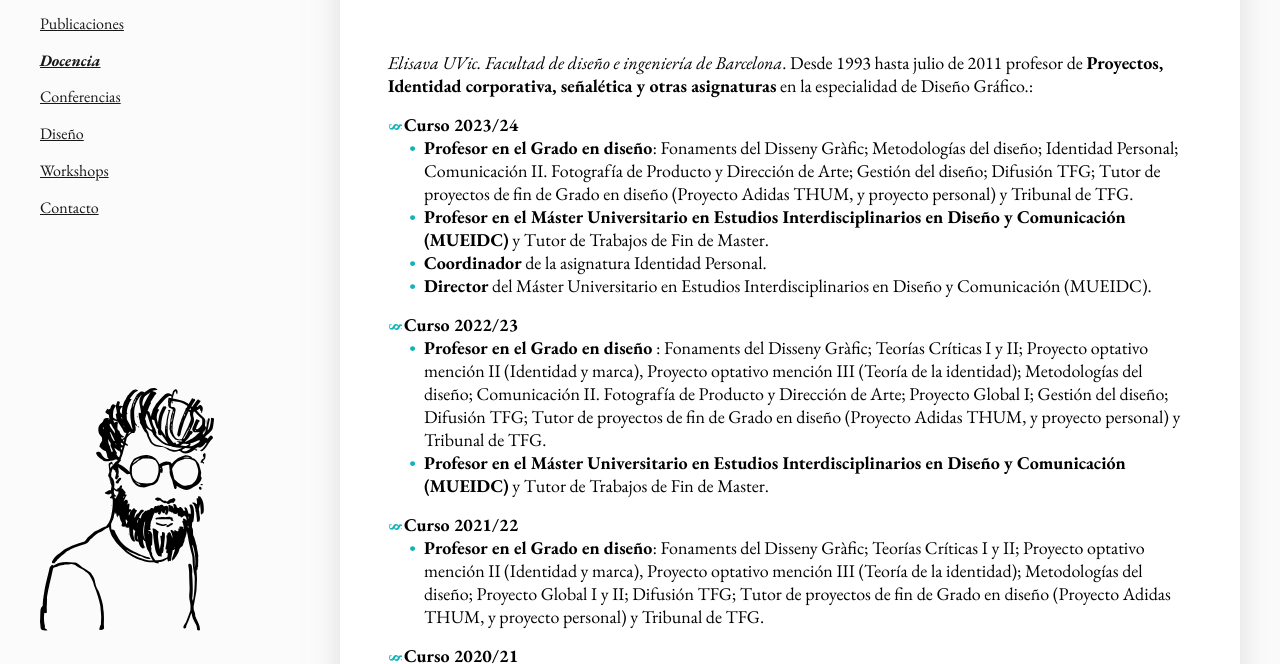
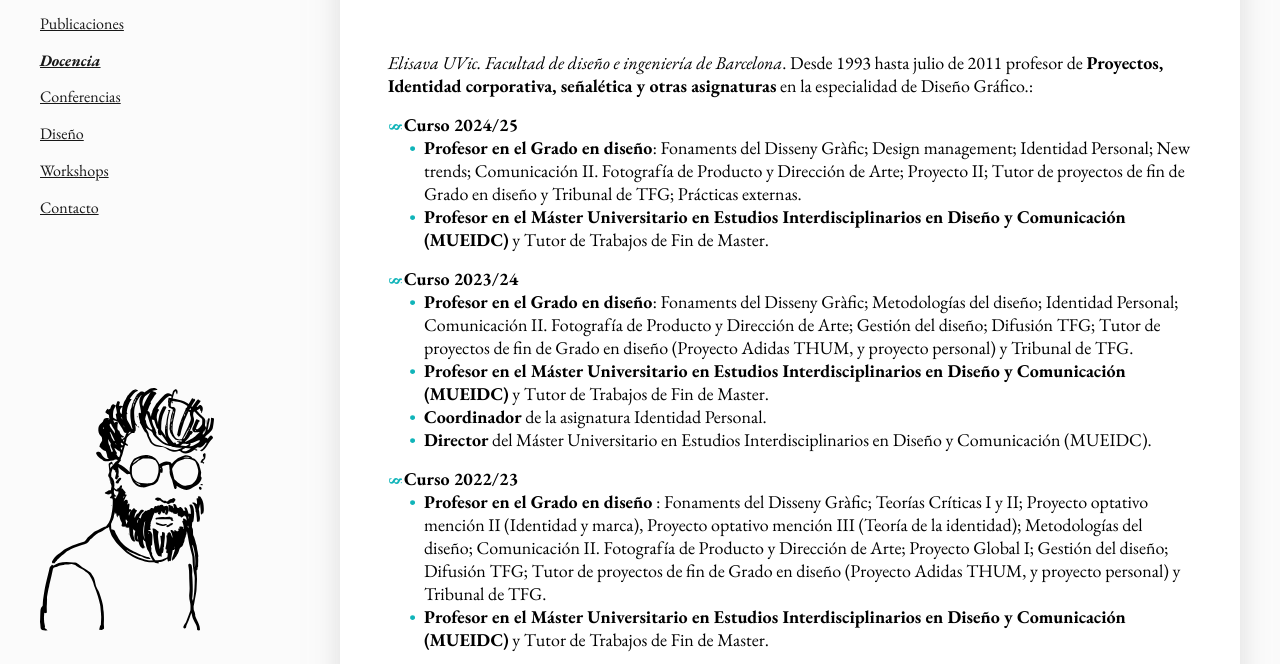
Before and after one commit to crisbusquets/lsd, an Astro site: page /docencia in a window 1280 px wide. Shown: the part 164-828 px from the top of the page. Built offline with nearby package versions, Linux system fonts and the light colour scheme; Astro itself is replaced by a stand-in of ours.

Commit message:
Update Docencia

```diff
--- a/src/pages/docencia.astro
+++ b/src/pages/docencia.astro
@@ -5,7 +5,7 @@ import clase from "../assets/resources/teaching/lluis-salles-docencia.jpg";
 import carteles from "../assets/resources/teaching/lluis-salles-jurat-cartells-festa-major.jpg";
 import creatusdominus from "../assets/resources/teaching/creatus-dominus-2016-2-lluis-salles.jpg";
 import logoElisava from "../assets/resources/logos/elisava.svg";
-import logoUAB from "../assets/resources/logos/uab.svg";
+import logoUAB from "../assets/resources/logos/uab2.svg";
 import logoIDEC from "../assets/resources/logos/idec.svg";
 import logoEAD from "../assets/resources/logos/ead.svg";
 import logoIED from "../assets/resources/logos/ied.svg";
@@ -31,6 +31,19 @@ const pageKeywords = "docencia universitaria, Elisava, UAB, diseño gráfico, br
     </p>
 
     <ul class="ornamental">
+      <li><strong>Curso 2024/25</strong></li>
+      <ul class="basic indent spacing">
+        <li>
+          <strong>Profesor en el Grado en diseño</strong>: Fonaments del Disseny Gràfic; Design management; Identidad
+          Personal; New trends; Comunicación II. Fotografía de Producto y Dirección de Arte; Proyecto II; Tutor de
+          proyectos de fin de Grado en diseño y Tribunal de TFG; Prácticas externas.
+        </li>
+        <li>
+          <strong
+            >Profesor en el Máster Universitario en Estudios Interdisciplinarios en Diseño y Comunicación (MUEIDC)</strong
+          > y Tutor de Trabajos de Fin de Master.
+        </li>
+      </ul>
       <li><strong>Curso 2023/24</strong></li>
       <ul class="basic indent spacing">
         <li>
@@ -279,7 +292,6 @@ const pageKeywords = "docencia universitaria, Elisava, UAB, diseño gráfico, br
   .logo-grid {
     margin: var(--section-content-medium-padding) 0 0 0;
     display: grid;
-    text-align: center;
     grid-template-columns: repeat(4, 1fr);
     grid-template-rows: repeat(2, 1fr);
     gap: var(--section-lateral-padding) 0;
@@ -288,6 +300,7 @@ const pageKeywords = "docencia universitaria, Elisava, UAB, diseño gráfico, br
       ". . . ."
       ". . . .";
     align-items: center;
+    justify-items: flex-end;
   }
 
   @media (max-width: 768px) {
```
Also changed, not shown: src/assets/resources/logos/uab2.svg (added).
